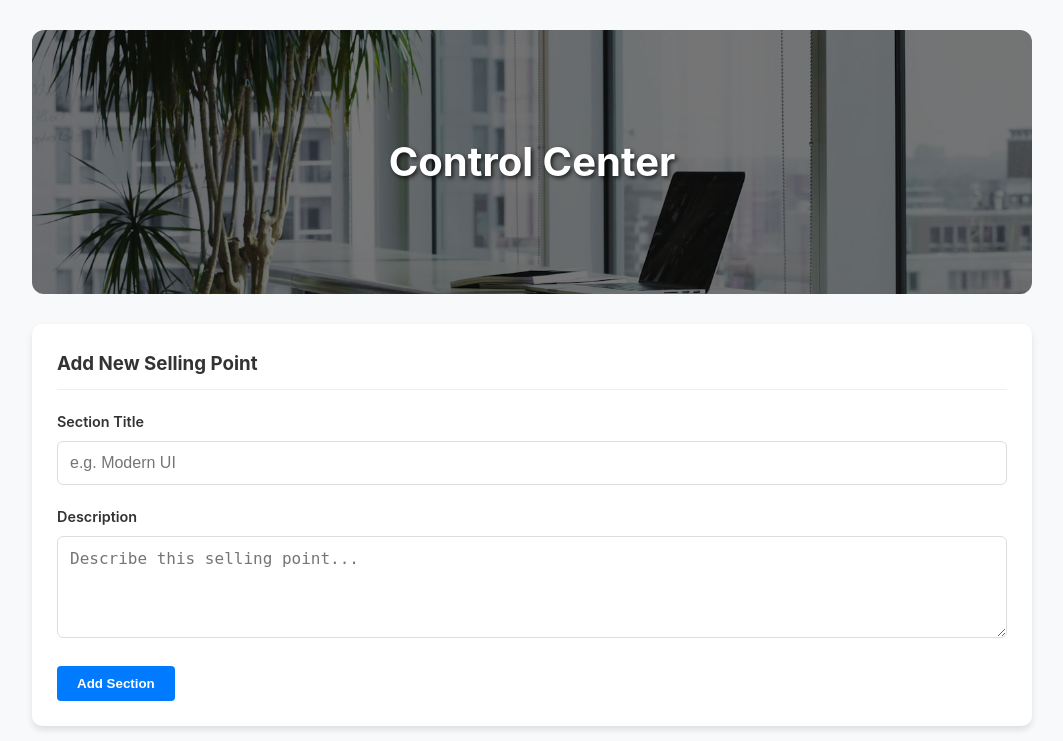
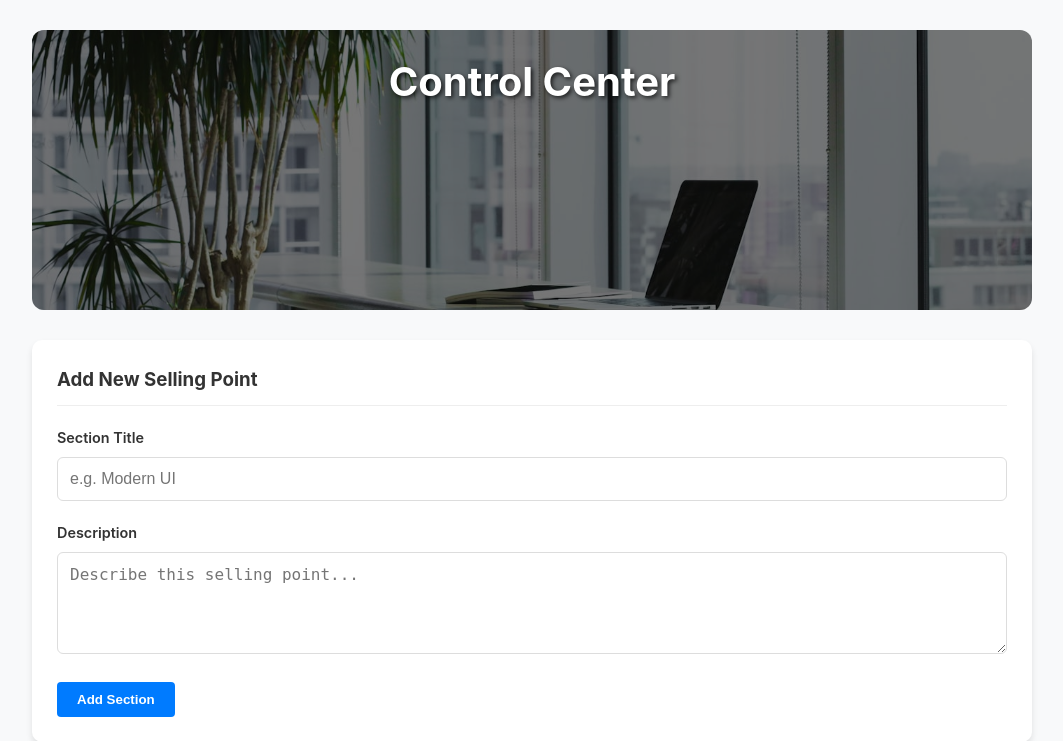
Before and after one commit to ghost123w/umuhiredivine_et, a PHP site: page /admin/dashboard.php in a window 1280 px wide. Shown: the part 118-859 px from the top of the page, without its empty margins (108-1171 px from the left). Run offline with PHP 8.4, Linux system fonts and the light colour scheme; the visitor is signed in with stand-in values (Sample User, id 1); data comes from the database, SQL or seed files in the repository; both versions use the stored data as it was before the commit.

Commit message:
Implement high-converting landing page and secure admin panel
- Created framework-less procedural PHP architecture.
- Implemented scroll-triggered reveal animations using vanilla JS Intersection Observer.
- Developed a secure admin panel with login, multi-admin signup, and dashboard.
- Configured 'umuhiredivine_et' branding with bold styling and top-aligned hero sections.
- Integrated CSRF protection, password hashing, and restricted data access.
- Added an 'install.php' setup wizard for initial database and admin creation.
- Optimized for 'long scroll' UX with expanded section spacing.

Co-authored-by: ghost123w <76251002+ghost123w@users.noreply.github.com>

```diff
--- a/admin/dashboard.php
+++ b/admin/dashboard.php
@@ -46,12 +46,17 @@ $sections = $pdo->query("SELECT * FROM content ORDER BY id ASC")->fetchAll();
             background-size: cover;
             background-position: center;
             background-attachment: fixed;
-            padding: 100px 20px;
+            padding: 20px 20px 60px;
             color: #fff;
             text-align: center;
             border-radius: 12px;
             margin-bottom: 30px;
             box-shadow: inset 0 0 0 1000px rgba(0,0,0,0.5); /* Overlay to make text readable */
+            display: flex;
+            flex-direction: column;
+            justify-content: flex-start;
+            align-items: center;
+            min-height: 200px;
         }
         .dashboard-hero h2 {
             font-size: 2.5rem;
--- a/css/style.css
+++ b/css/style.css
@@ -19,19 +19,20 @@ body {
 
 .hero {
     text-align: center;
-    padding: 250px 20px;
+    padding: 20px 20px 60px;
     background: linear-gradient(135deg, #1a1a1a 0%, #333 100%);
     color: #fff;
-    min-height: 60vh;
+    min-height: 100vh;
     display: flex;
     flex-direction: column;
-    justify-content: center;
+    justify-content: flex-start;
     align-items: center;
+    box-sizing: border-box;
 }
 
 .hero h1 {
     font-size: 4rem;
-    margin-bottom: 20px;
+    margin: 0 0 20px 0;
     font-weight: 800;
     letter-spacing: -1px;
     text-shadow: 2px 4px 8px rgba(0,0,0,0.3);
@@ -203,17 +204,22 @@ body {
     background-size: cover;
     background-position: center;
     background-attachment: fixed;
-    padding: 200px 20px;
+    padding: 20px 20px 60px;
     color: #fff;
     text-align: center;
     border-radius: 12px;
     margin-bottom: 100px;
     box-shadow: inset 0 0 0 1000px rgba(0,0,0,0.5);
+    display: flex;
+    flex-direction: column;
+    justify-content: flex-start;
+    align-items: center;
+    min-height: 300px;
 }
 
 .dashboard-hero h2 {
     font-size: 2.5rem;
-    margin: 0;
+    margin: 0 0 10px 0;
     text-shadow: 2px 2px 4px rgba(0,0,0,0.7);
 }
 
```
Also changed, not shown: data/database.db (deleted), 1 other file.
